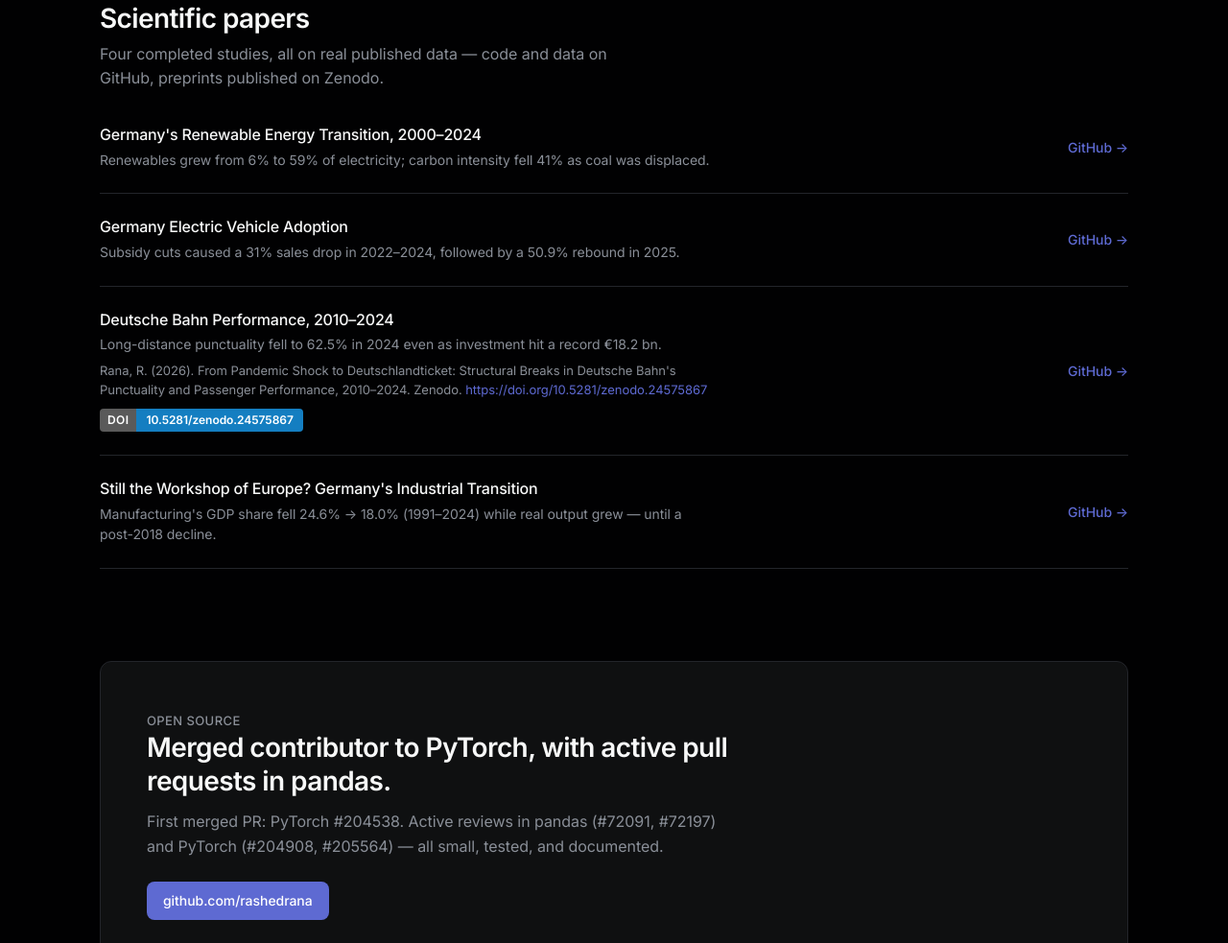
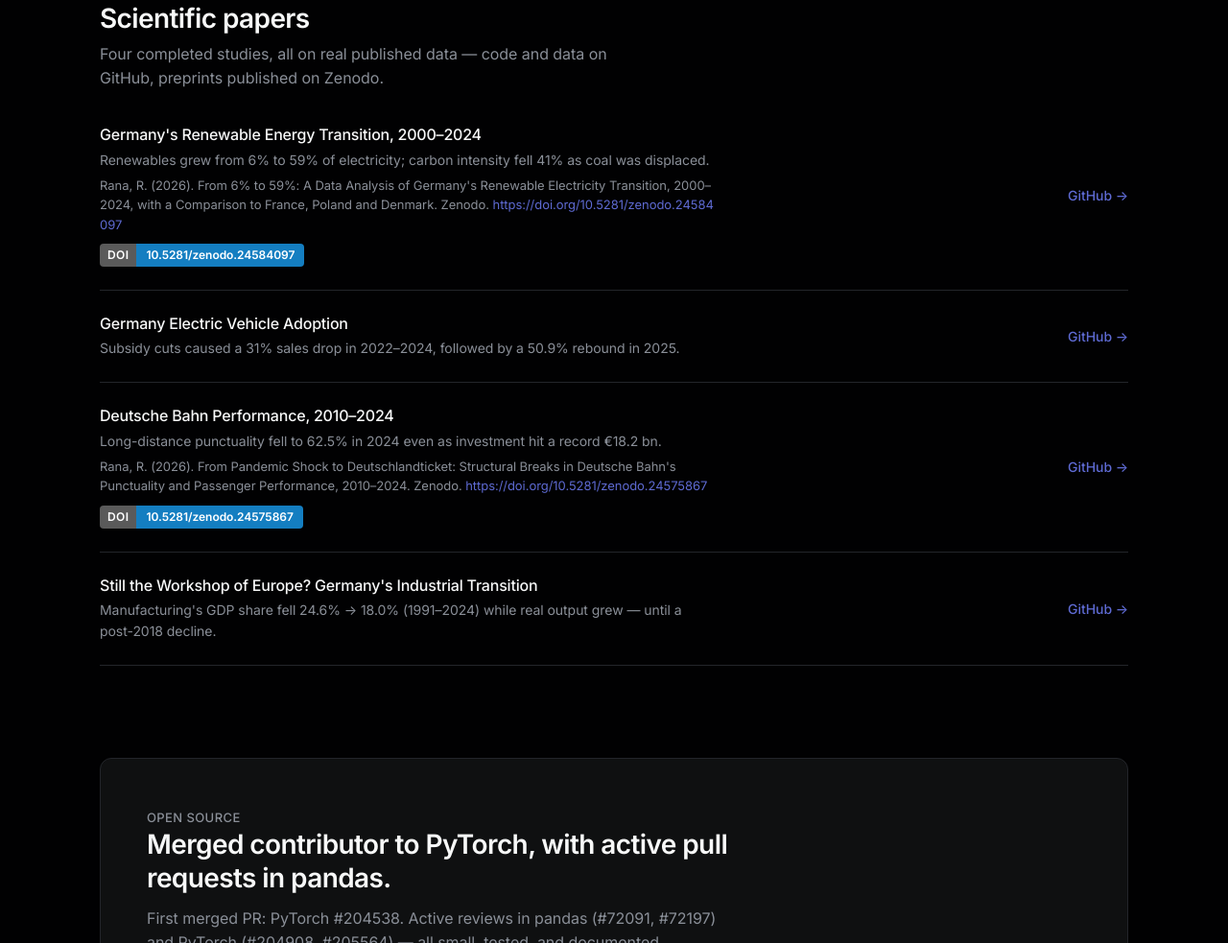
Before and after one commit to rashedrana/rashedrana.github.io, a plain HTML site: page index.html in a window 1280 px wide. Shown: the part 2979-3962 px from the top of the page at 96% size. Drawn offline with Linux system fonts and the light colour scheme.

Commit message:
Add Zenodo citation and DOI badge for Renewable Energy paper

```diff
--- a/index.html
+++ b/index.html
@@ -364,7 +364,7 @@ footer{margin-top:96px;border-top:1px solid var(--hairline);padding:56px 0 48px}
     <p class="sec-sub">Four completed studies, all on real published data — code and data on GitHub, preprints published on Zenodo.</p>
     <div class="reveal">
       <div class="paper-row">
-        <div><h3>Germany's Renewable Energy Transition, 2000–2024</h3><p>Renewables grew from 6% to 59% of electricity; carbon intensity fell 41% as coal was displaced.</p></div>
+        <div><h3>Germany's Renewable Energy Transition, 2000–2024</h3><p>Renewables grew from 6% to 59% of electricity; carbon intensity fell 41% as coal was displaced.</p><p class="cite">Rana, R. (2026). From 6% to 59%: A Data Analysis of Germany's Renewable Electricity Transition, 2000–2024, with a Comparison to France, Poland and Denmark. Zenodo. <a href="https://doi.org/10.5281/zenodo.24584097" target="_blank" rel="noopener">https://doi.org/10.5281/zenodo.24584097</a></p><a class="doi-badge" href="https://doi.org/10.5281/zenodo.24584097" target="_blank" rel="noopener" aria-label="DOI for this paper"><span class="doi-k">DOI</span><span class="doi-v">10.5281/zenodo.24584097</span></a></div>
         <a class="plink" href="https://github.com/rashedrana/germany-renewable-energy-analysis" target="_blank" rel="noopener">GitHub →</a>
       </div>
       <div class="paper-row">
```
